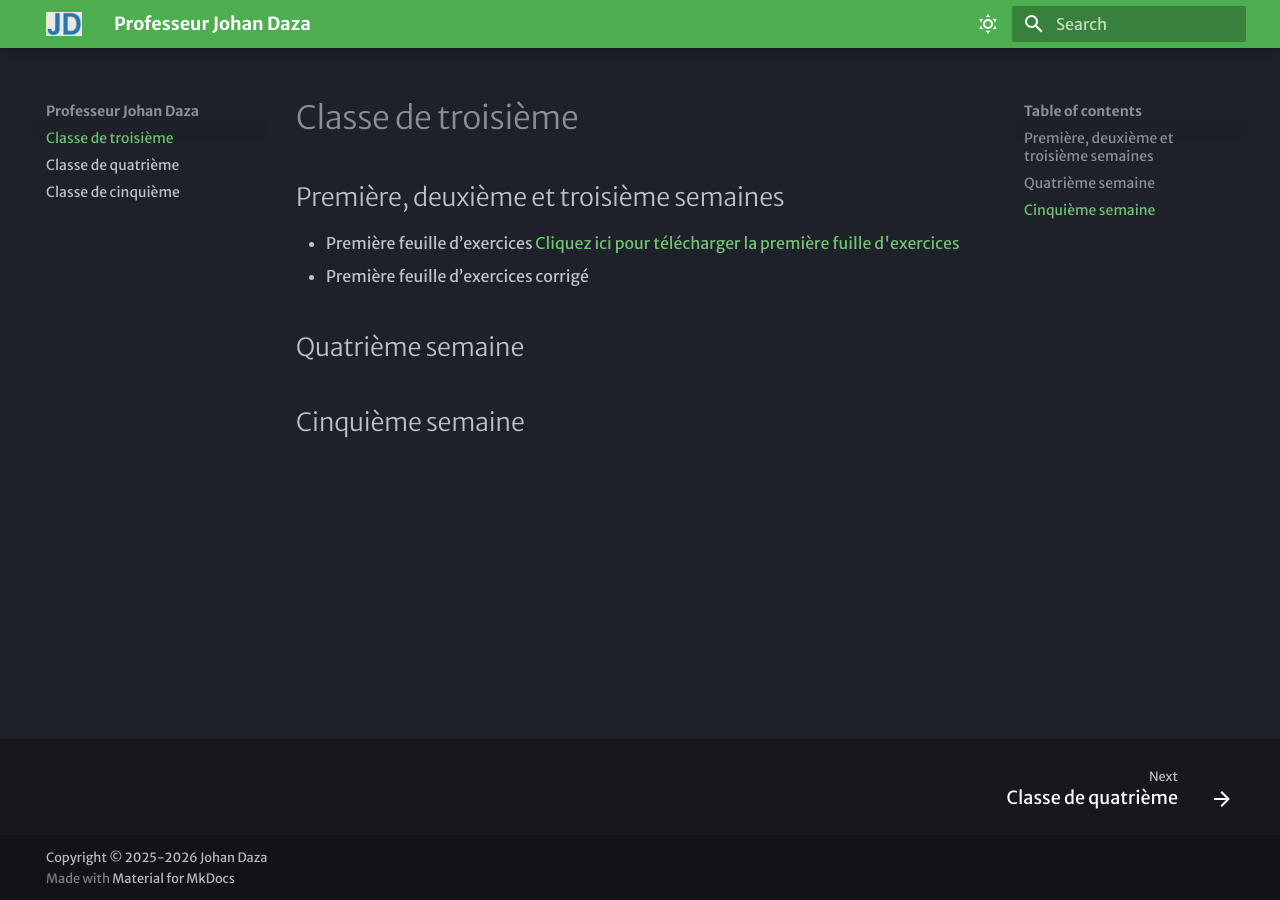
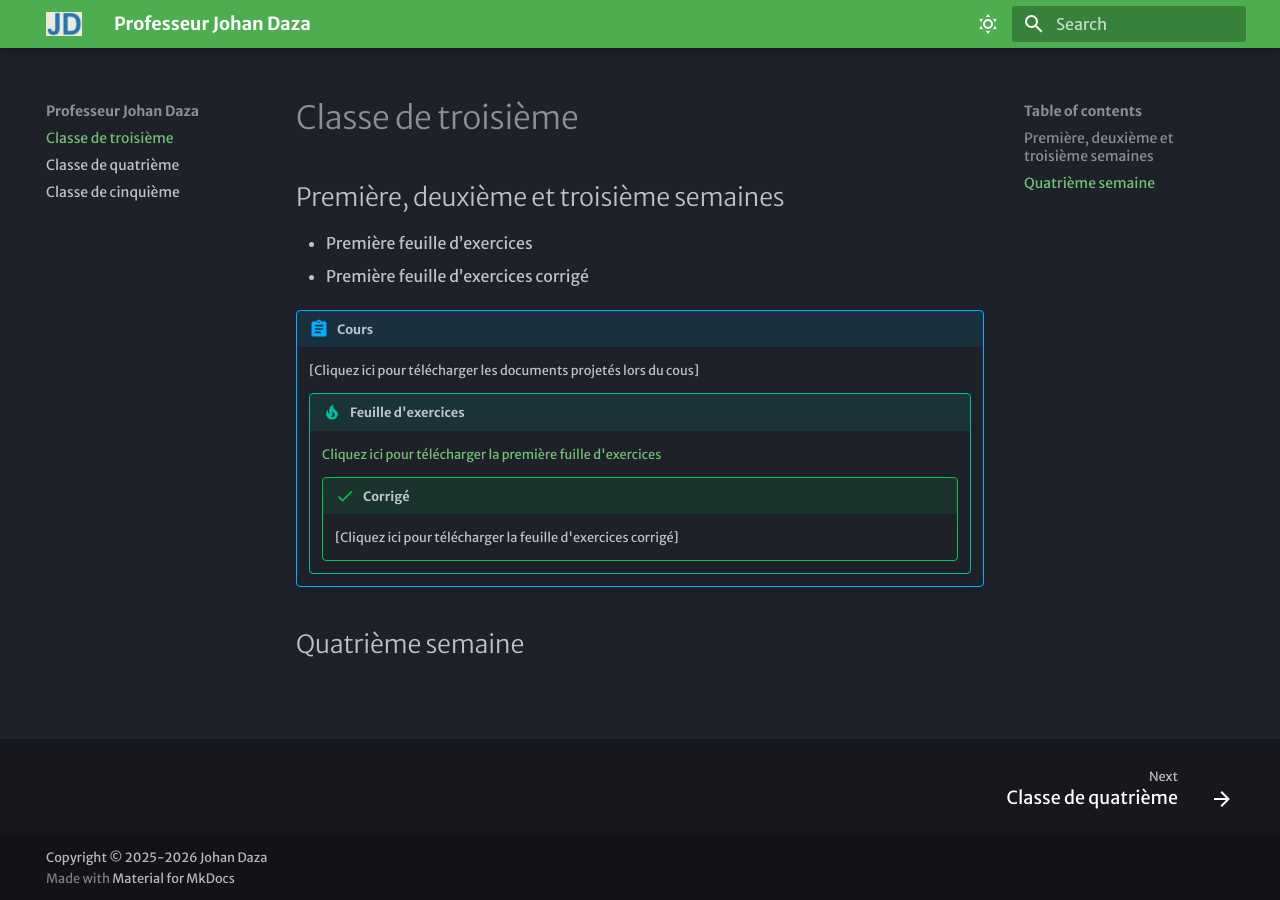
Before and after one commit to prof-johan-daza/general, an MkDocs documentation site: the page built from docs/index.md, in a window 1280 px wide. Built offline with MkDocs 1.6.1 and Material for MkDocs 9.7.7, drawn with Linux system fonts in a browser that asks for light colours; some web fonts are replaced.

Commit message:
Raphaell

```diff
--- a/docs/index.md
+++ b/docs/index.md
@@ -2,10 +2,19 @@
 
 ## Première, deuxième et troisième semaines
 
-* Première feuille d’exercices [Cliquez ici pour télécharger la première fuille d'exercices](https://prof-johan-daza.github.io/general/3/S3.pdf)
+* Première feuille d’exercices
 * Première feuille d’exercices corrigé
 
+!!! abstract "Cours"
+
+    [Cliquez ici pour télécharger les documents projetés lors du cous]
+
+    !!! tip "Feuille d'exercices"
+
+        [Cliquez ici pour télécharger la première fuille d'exercices](https://prof-johan-daza.github.io/general/3/S3.pdf)
+
+        !!! success "Corrigé"
+
+            [Cliquez ici pour télécharger la feuille d'exercices corrigé]
+
 ## Quatrième semaine
-
-
-## Cinquième semaine
```
Also changed, not shown: docs/Classe de cinquième.md (+2 -0 lines).
